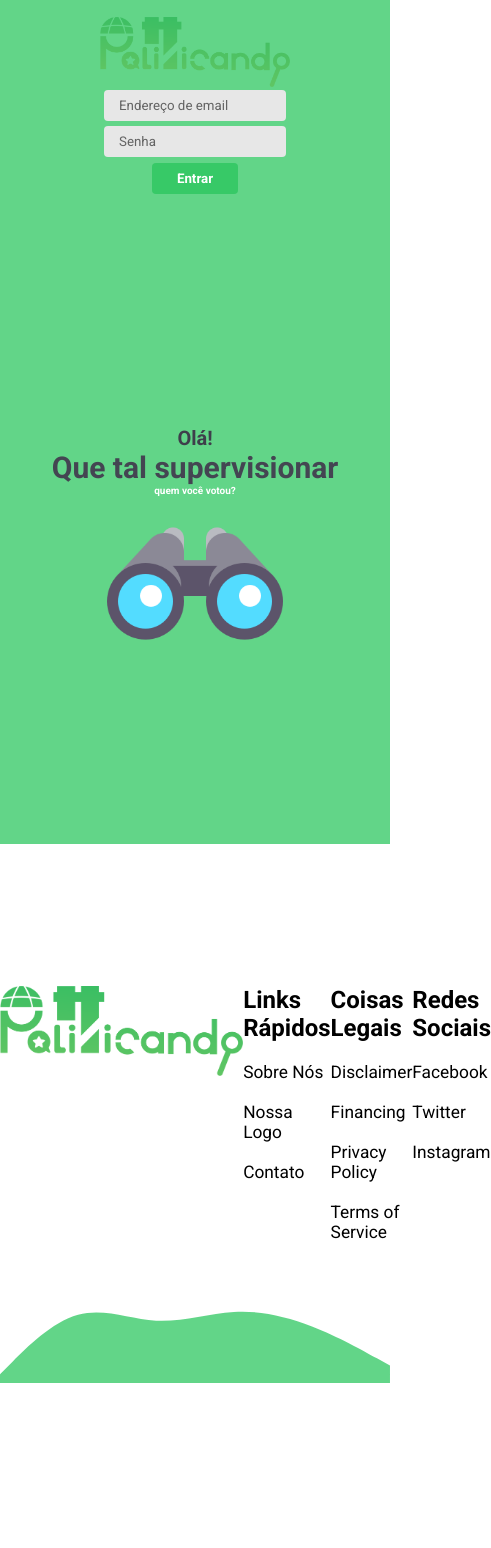
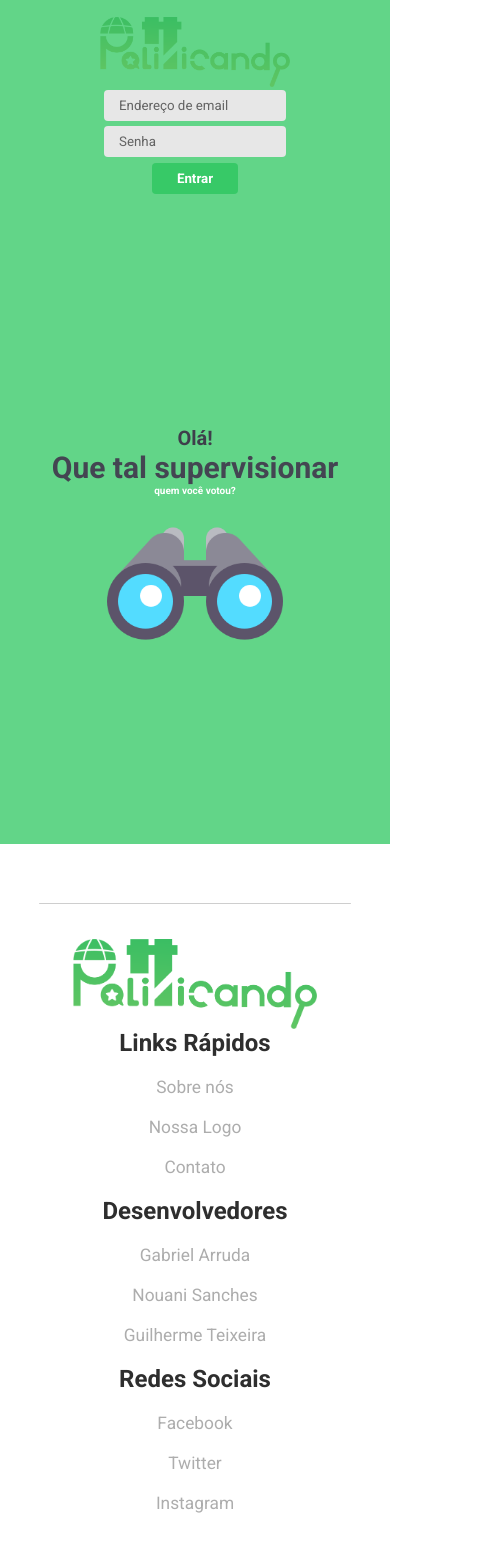
Before and after one commit to oGabrielArruda/politicando-web, a Vue app: page /#/ in a window 390 px wide. Shown: the whole page, 491 px wide, since content can reach past the window. Before the commit the page ends 1383 px from the top, so only its background shows below. Built offline with nearby package versions, Linux system fonts and the light colour scheme.

Commit message:
Responsividade do Footer

```diff
--- a/src/assets/styles.scss
+++ b/src/assets/styles.scss
@@ -6,6 +6,7 @@
   box-sizing: border-box;
   font-family: 'Roboto', sans-serif;
   outline: none;
+  text-decoration: none;
 }
 
 html, body {
--- a/src/components/footer/Footer.vue
+++ b/src/components/footer/Footer.vue
@@ -1,28 +1,53 @@
 <template>
-  <div id="container">
-    <img id="logo" src="../../assets/initial/logo.png" />
-
-    <div id="informacoes">
-      <div class="textos">
+  <div class="container">
+    <div class="division"></div>
+    <div class="content">
+      <img src="../../assets/initial/logo.png" />
+      <div class="informations">
+        <div class="texts">
           <h2>Links Rápidos</h2>
-        <p>Sobre Nós</p>
-        <p>Nossa Logo</p>
-        <p>Contato</p>
+          <div>
+            <p>
+              <a href>Sobre nós</a>
+            </p>
+            <p>
+              <a href>Nossa Logo</a>
+            </p>
+            <p>
+              <a href>Contato</a>
+            </p>
+          </div>
         </div>
 
-      <div class="textos">
-        <h2>Coisas Legais</h2>
-        <p>Disclaimer</p>
-        <p>Financing</p>
-        <p>Privacy Policy</p>
-        <p>Terms of Service</p>
+        <div class="texts">
+          <h2>Desenvolvedores</h2>
+          <div>
+            <p>
+              <a href="https://github.com/oGabrielArruda">Gabriel Arruda</a>
+            </p>
+            <p>
+              <a href="https://github.com/Nouani">Nouani Sanches</a>
+            </p>
+            <p>
+              <a href="https://github.com/GuilhermeAugustoFT">Guilherme Teixeira</a>
+            </p>
+          </div>
         </div>
 
-      <div class="textos">
+        <div class="texts">
           <h2>Redes Sociais</h2>
-        <p>Facebook</p>
-        <p>Twitter</p>
-        <p>Instagram</p>
+          <div>
+            <p>
+              <a href>Facebook</a>
+            </p>
+            <p>
+              <a href>Twitter</a>
+            </p>
+            <p>
+              <a href>Instagram</a>
+            </p>
+          </div>
+        </div>
       </div>
     </div>
   </div>
@@ -38,28 +63,137 @@ export default {
 </script>
 
 <style lang="scss">
-#container {
+@mixin footer-mobile-low {
+  @media (max-width: 590px) {
+    @content;
+  }
+}
+
+@mixin footer-mobile-medium {
+  @media (min-width: 590px) and (max-width: 899px) {
+    @content;
+  }
+}
+
+@mixin footer-computer {
+  @media (min-width: 900px) {
+    @content;
+  }
+}
+
+.container {
+  display: flex;
+  flex-direction: column;
+  padding: 15px 0;
+  justify-content: space-evenly;
+  align-items: center;
+  margin-bottom: 80px;
+
+  .division {
+    height: 1px;
+    background: rgb(206, 206, 206);
+    width: 80vw;
+    border-radius: 4px;
+  }
+
+  .content {
     display: flex;
     flex-direction: row;
-  margin-top: 100px;
-  background: url("../../assets/initial/footer.svg") no-repeat bottom;
-  height: 47vh;
+    justify-content: center;
+    align-items: center;
+    margin-top: 35px;
+
+    @include footer-computer {
+      flex-direction: row;
       justify-content: space-around;
       align-items: flex-start;
+    }
 
-  #logo {
+    @include footer-mobile-medium {
+      flex-direction: column;
+      justify-content: space-around;
+      align-items: center;
+    }
+
+    @include footer-mobile-low {
+      flex-direction: column;
+      justify-content: space-around;
+      align-items: center;
+    }
+
+    & > img {
       height: 90px;
     }
 
-  #informacoes {
+    .informations {
       display: flex;
+
+      @include footer-computer {
         flex-direction: row;
+        justify-content: space-evenly;
         width: 60vw;
-    justify-content: space-evenly;
+      }
+
+      @include footer-mobile-medium {
+        flex-direction: row;
+        align-items: flex-start;
+        justify-content: space-around;
+        width: 80vw;
+      }
+
+      @include footer-mobile-low {
+        flex-direction: column;
+        justify-content: center;
+        align-items: center;
+        width: 100vw;
+      }
+
+      .texts {
+        @include footer-mobile-low {
+          display: flex;
+          flex-direction: column;
+          align-items: center;
+          margin-bottom: 20px;
+        }
+
+        h2 {
+          font-weight: bold;
+          color: rgb(46, 46, 46);
+        }
+
+        div {
+          @include footer-mobile-low {
+            display: flex;
+            flex-direction: column;
+            align-items: center;
+            justify-content: center;
+          }
+
+          p {
+            a {
+              color: rgb(173, 173, 173);
+              transition: color 0.2s;
+              &:link {
+                color: rgb(173, 173, 173);
+              }
+
+              &:visited {
+                color: rgb(173, 173, 173);
+              }
+
+              &:hover {
+                color: rgb(83, 83, 83);
+              }
+            }
+          }
+        }
+      }
+
       p {
         margin-top: 20px;
         font-size: 13pt;
       }
     }
   }
+}
 </style>
--- a/src/views/home/Home.vue
+++ b/src/views/home/Home.vue
@@ -1,9 +1,10 @@
 <template>
   <div class="background">
-    <div class="container">
+    <div class="header">
       <Navbar />
       <Header />
     </div>
+    <div class="teste"></div>
     <Footer />
   </div>
 </template>
@@ -24,6 +25,7 @@ export default {
 };
 </script>
 <style lang="scss">
+/* header responsive bg */
 @mixin background-portrait {
   @media (max-width: 399px) and (orientation: portrait) {
     @content;
@@ -36,11 +38,18 @@ export default {
   }
 }
 
+/* footer responsive bg */
+@mixin footer-mobile-low {
+  @media (max-width: 590px) {
+    @content;
+  }
+}
+
 .background {
   height: 100vh;
   background: #27c55bb9;
 
-  .container {
+  .header {
     background: url("../../assets/initial/wave2.svg") no-repeat top,
       url("../../assets/initial/wave.svg") no-repeat bottom;
 
@@ -52,5 +61,11 @@ export default {
       background: none;
     }
   }
+
+  .teste {
+    margin-top: -2px;
+    height: 4px;
+    background: #fff;
+  }
 }
 </style>
```
Also changed, not shown: src/assets/initial/footer.svg (deleted), 1 other file (tests, documents, lock files or other folders). Lines whose indentation alone changed are shown as unchanged.
